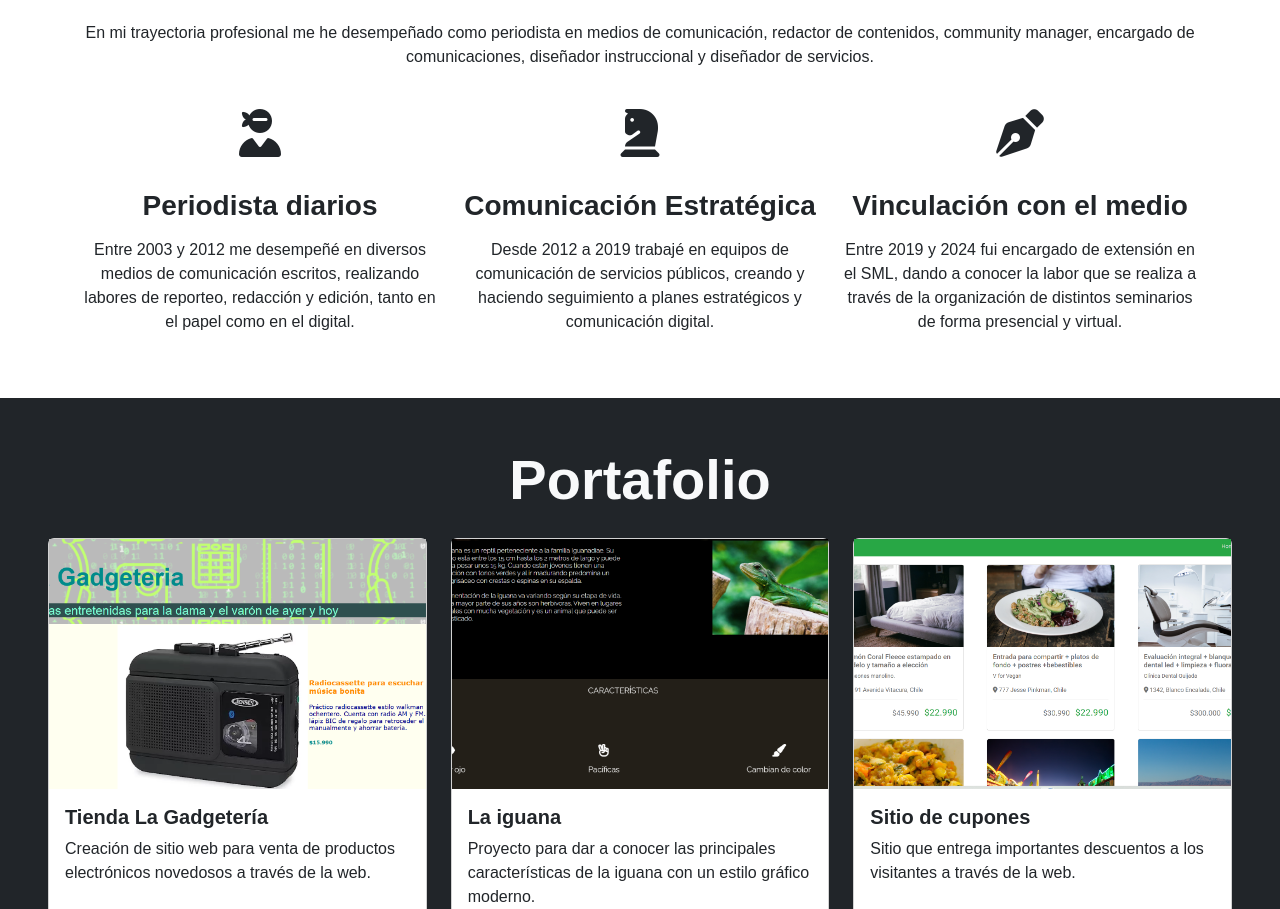
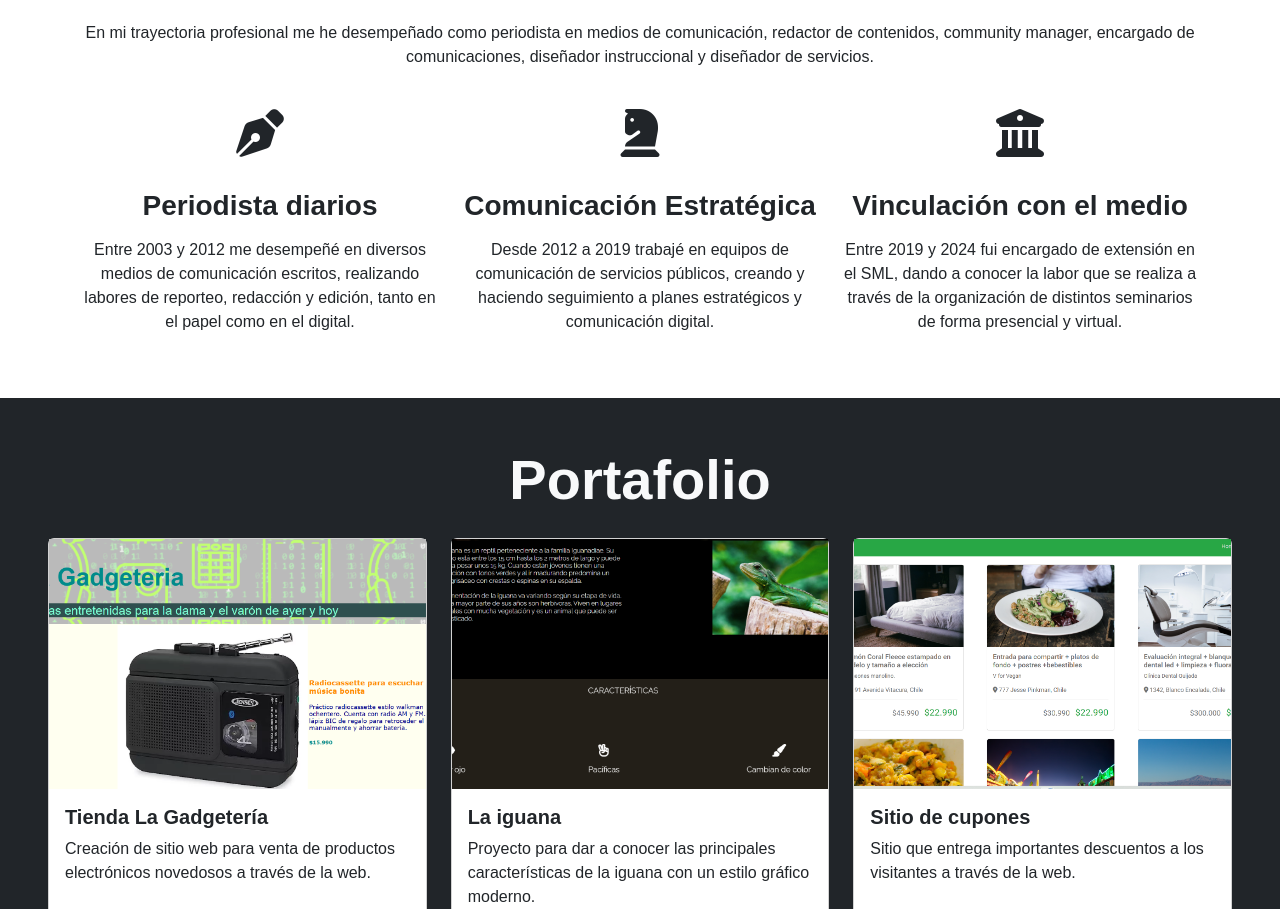
Before and after one commit to mraguilerag/greyw01f.github.io, a plain HTML site: page index.html in a window 1280 px wide. Shown: the part 992-1901 px from the top of the page. Drawn offline with nearby package versions, Linux system fonts and the light colour scheme.

Commit message:
cambio icono

```diff
--- a/index.html
+++ b/index.html
@@ -69,7 +69,7 @@
         <div class="row">
             <div class="col-12 col-md-4">
 
-                <i class="fas fa-user-ninja fa-3x my-3"></i>
+                <i class="fas fa-pen-nib fa-3x my-3"></i>
                 <h3 class="my-3 fw-bold">Periodista diarios</h3>
                 <p class="my-3">
                     Entre 2003 y 2012 me desempeñé en diversos medios de comunicación escritos, realizando labores de reporteo, redacción y edición, tanto en el papel como en el digital.
@@ -83,7 +83,7 @@
                 </p>
             </div>
             <div class="col-12 col-md-4">
-                <i class="fas fa-pen-nib fa-3x my-3"></i>
+                <i class="fas fa-building-columns fa-3x my-3"></i>
                 <h3 class="my-3 fw-bold">Vinculación con el medio</h3>
                 <p class="my-3">
                     Entre 2019 y 2024 fui encargado de extensión en el SML, dando a conocer la labor que se realiza a través de la organización de distintos seminarios de forma presencial y virtual.
```
